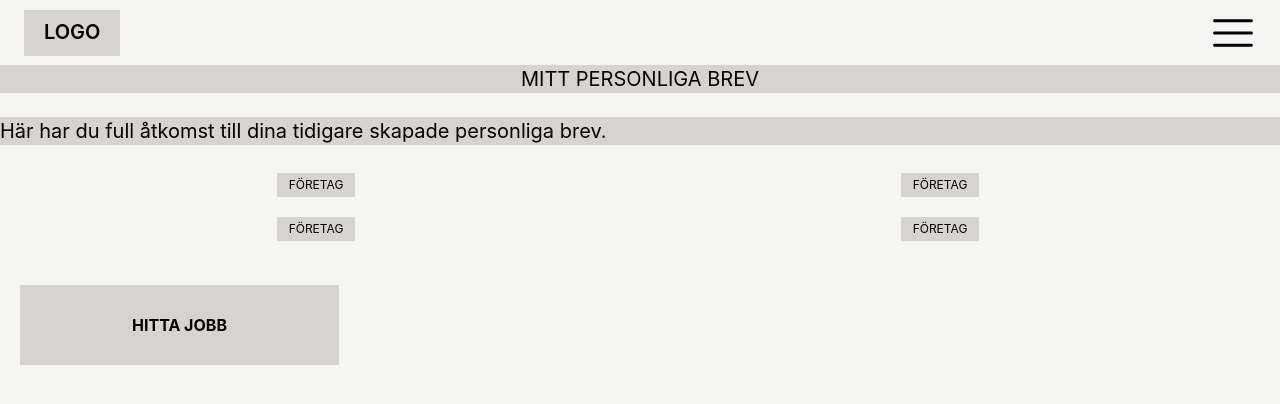
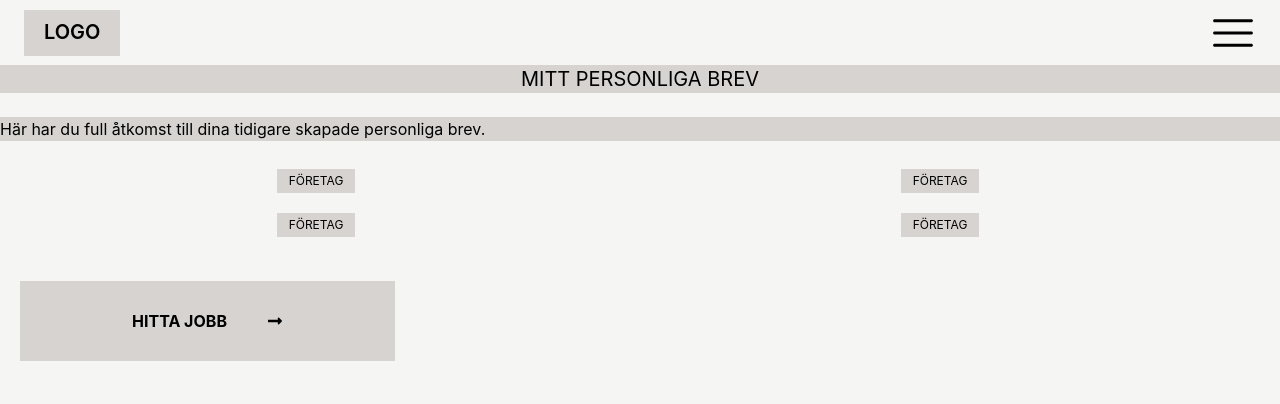
Before and after one commit to Adrozs/Emplojd, a React (Vite) app: page /NoEarlierCoverLetter in a window 1280 px wide. Shown: the top 404 px of the page. Built offline with nearby package versions, Linux system fonts and the light colour scheme.

Commit message:
Refactor styling in NoEarlierCoverLetter component and add FaLongArrowAltRight icon

```diff
--- a/src/pages/Profile/NoEarlierCoverLetter.jsx
+++ b/src/pages/Profile/NoEarlierCoverLetter.jsx
@@ -1,5 +1,6 @@
 import { Link } from 'react-router-dom';
 import { MdWork } from 'react-icons/md';
+import { FaLongArrowAltRight } from 'react-icons/fa';
 
 function NoEarlierCoverLetter() {
 	return (
@@ -11,7 +12,7 @@ function NoEarlierCoverLetter() {
 			</div>
 
 			<div className="bg-stone-300 flex  mb-6">
-				<p className="font-semi-bold text-xl">
+				<p className="text-l">
 					Här har du full åtkomst till dina tidigare skapade personliga brev.{' '}
 				</p>
 			</div>
@@ -26,13 +27,13 @@ function NoEarlierCoverLetter() {
 				<p className="bg-stone-300 p-1 text-center pl-3 pr-3">FÖRETAG</p>
 			</div>
 
-			<div className=" mt-10 flex-row">
+			<div className=" mt-10 flex">
 				<div className="flex mb-10">
 					<Link
 						to="/joblist"
-						className=" ml-5 p-7 px-28 font-bold bg-stone-300"
+						className=" ml-5 p-7 px-28 font-bold bg-stone-300 flex items-center"
 					>
-						HITTA JOBB
+						HITTA JOBB <FaLongArrowAltRight className="ml-10" />
 					</Link>
 				</div>
 			</div>
```
